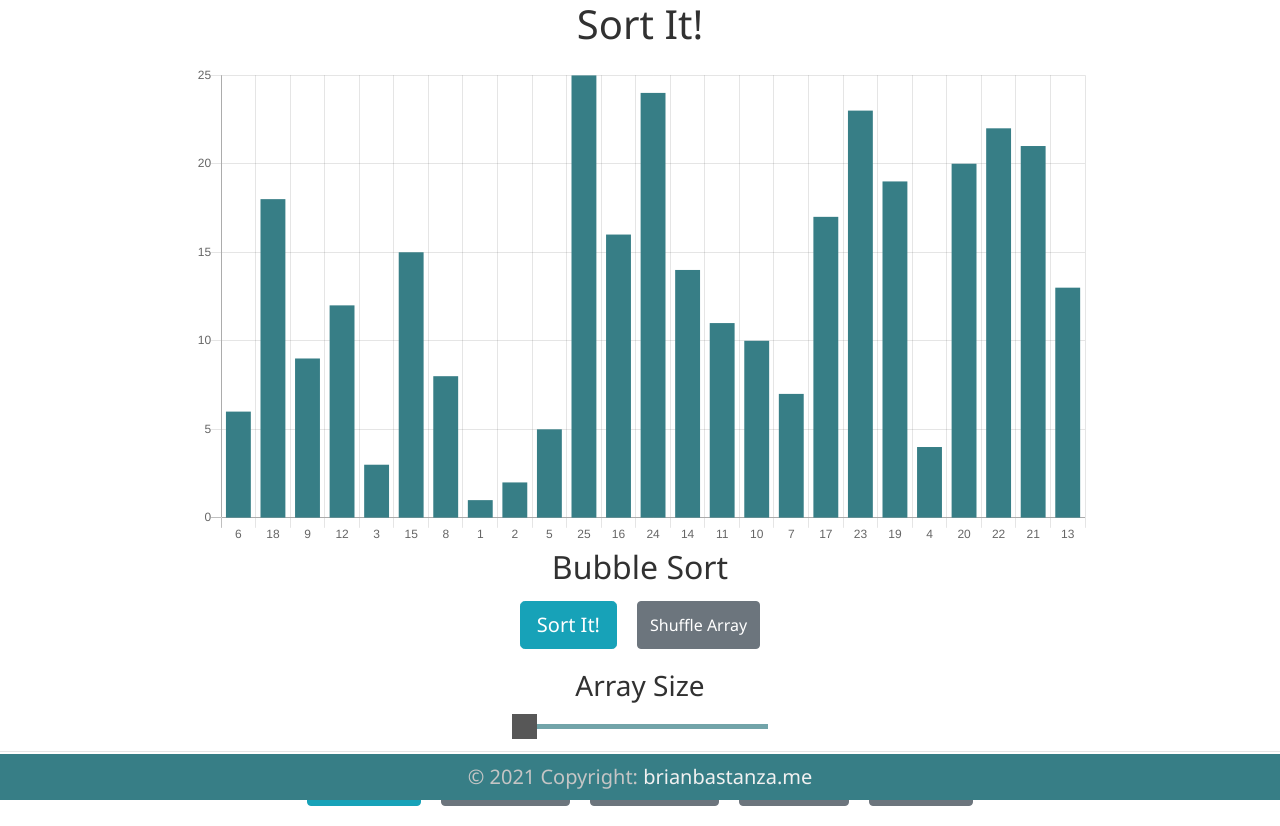
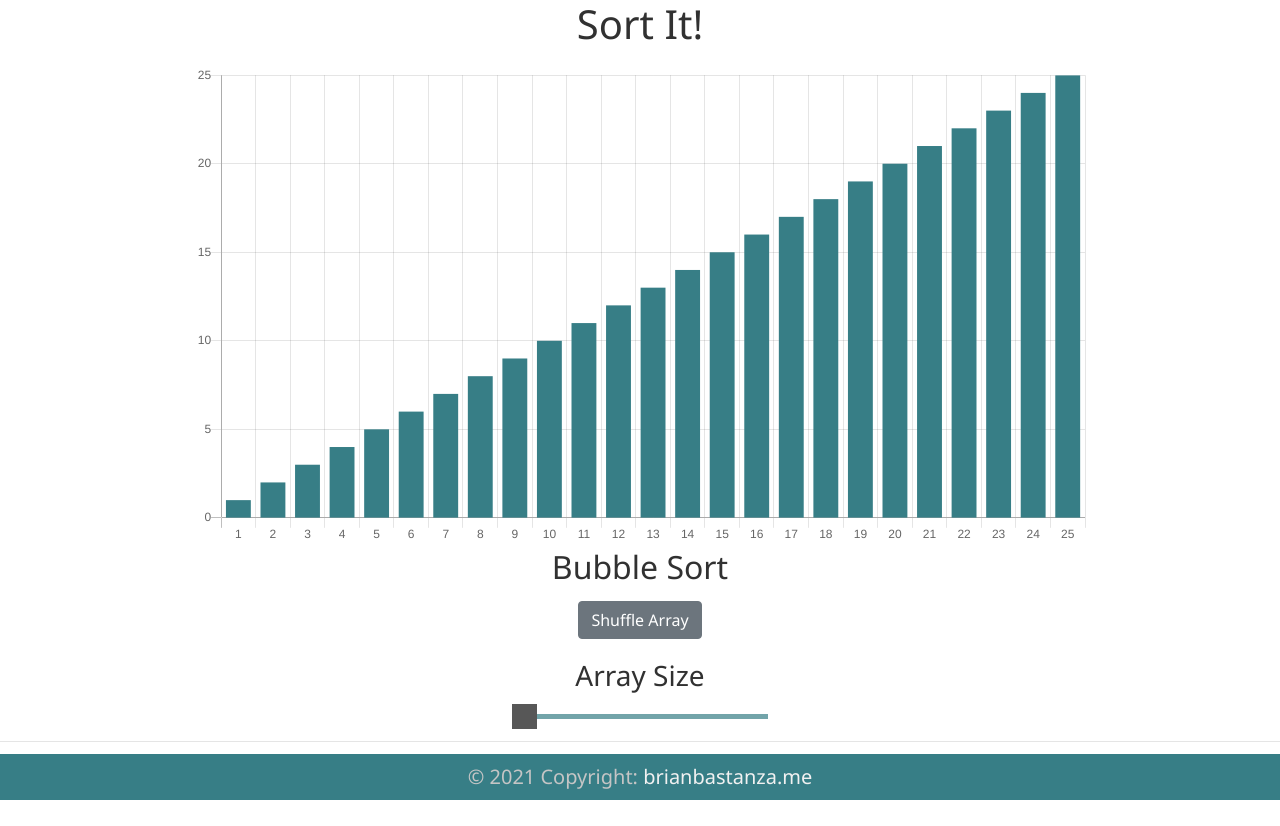
Before and after one commit to bbastanza/Sort-It, a React (Create React App) app in the folder Sort-It/: page / in a window 1280 px wide. Built offline with nearby package versions, Linux system fonts and the light colour scheme.

Commit message:
commit edit merge sort

```diff
--- a/Sort-It/src/components/Array.tsx
+++ b/Sort-It/src/components/Array.tsx
@@ -12,21 +12,20 @@ import { bubbleswap } from "../helpers/bubbleswap";
 import { IChartData } from "../helpers/interfaces";
 
 export default function Array() {
-    const initialArray = shuffleArray(initArray);
     const [isSorting, setIsSorting] = useState<boolean>(false);
     const [sortType, setSortType] = useState<string>("bubble");
-    const [canSort, setCanSort] = useState<boolean>(true);
-    const [dataArray, setDataArray] = useState<number[]>(initialArray);
+    const [canSort, setCanSort] = useState<boolean>(false);
+    const [dataArray, setDataArray] = useState<number[]>(initArray);
     const orangeValueRef = useRef<number>(5);
     const pinkValueRef = useRef<number>(10);
     const arrayRef = useRef<number[]>(dataArray);
     arrayRef.current = dataArray;
     const [chartData, setChartData] = useState<IChartData>({
-        labels: initialArray,
+        labels: initArray,
         datasets: [
             {
                 label: "value",
-                data: initialArray,
+                data: initArray,
                 backgroundColor: "#377E86",
                 borderColor: "#313131",
             },
@@ -186,13 +185,12 @@ export default function Array() {
             if (leftTempArray[i] <= rightTempArray[j]) {
                 array[left] = leftTempArray[i];
                 i++;
-                await updateAndPause(dataArray[left], rightTempArray[j]);
             } else {
                 array[left] = rightTempArray[j];
                 j++;
-                await updateAndPause(dataArray[left], leftTempArray[i]);
             }
             left++;
+            await updateAndPause(array[left], 0);
         }
         while (i < firstNumber) {
             array[left] = leftTempArray[i];
@@ -241,6 +239,7 @@ export default function Array() {
                     margin: "auto",
                 }}>
                 <Bar
+                    redraw={true}
                     data={chartData}
                     options={{
                         maintainAspectRatio: false,
@@ -331,5 +330,4 @@ export default function Array() {
             )}
         </div>
     );
-    // ***********
 }
--- a/Sort-It/src/helpers/calculateTimeDelay.ts
+++ b/Sort-It/src/helpers/calculateTimeDelay.ts
@@ -1,6 +1,6 @@
 export function calculateTimeDelay(length: number, sortType: string): number {
     let timeDelay: number;
-    if (sortType === "merge") timeDelay = 40;
+    if (sortType === "merge") timeDelay = 30;
     else {
         switch (true) {
             case length <= 25:
```
Also changed, not shown: 1 other file (tests, documents, lock files or other folders).
